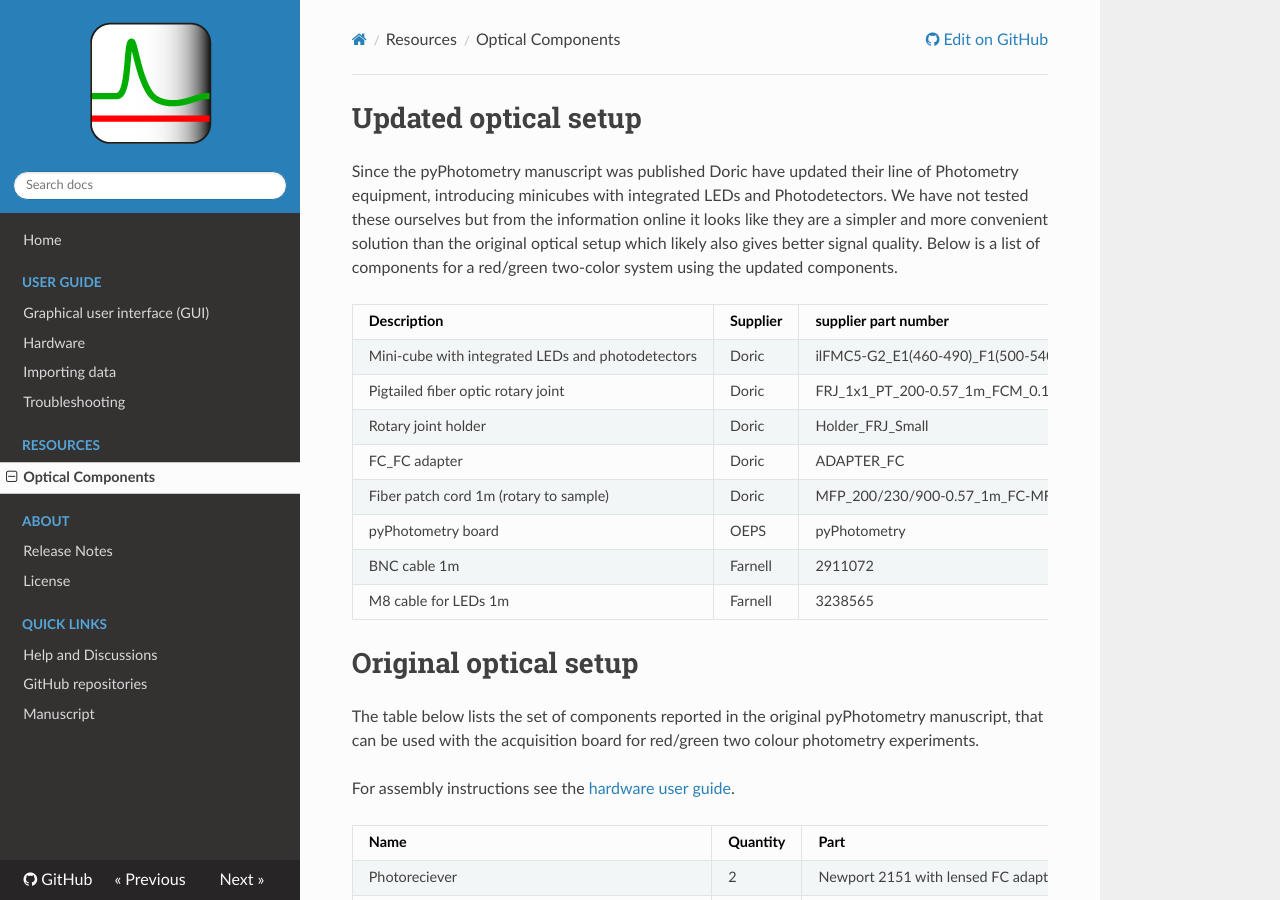
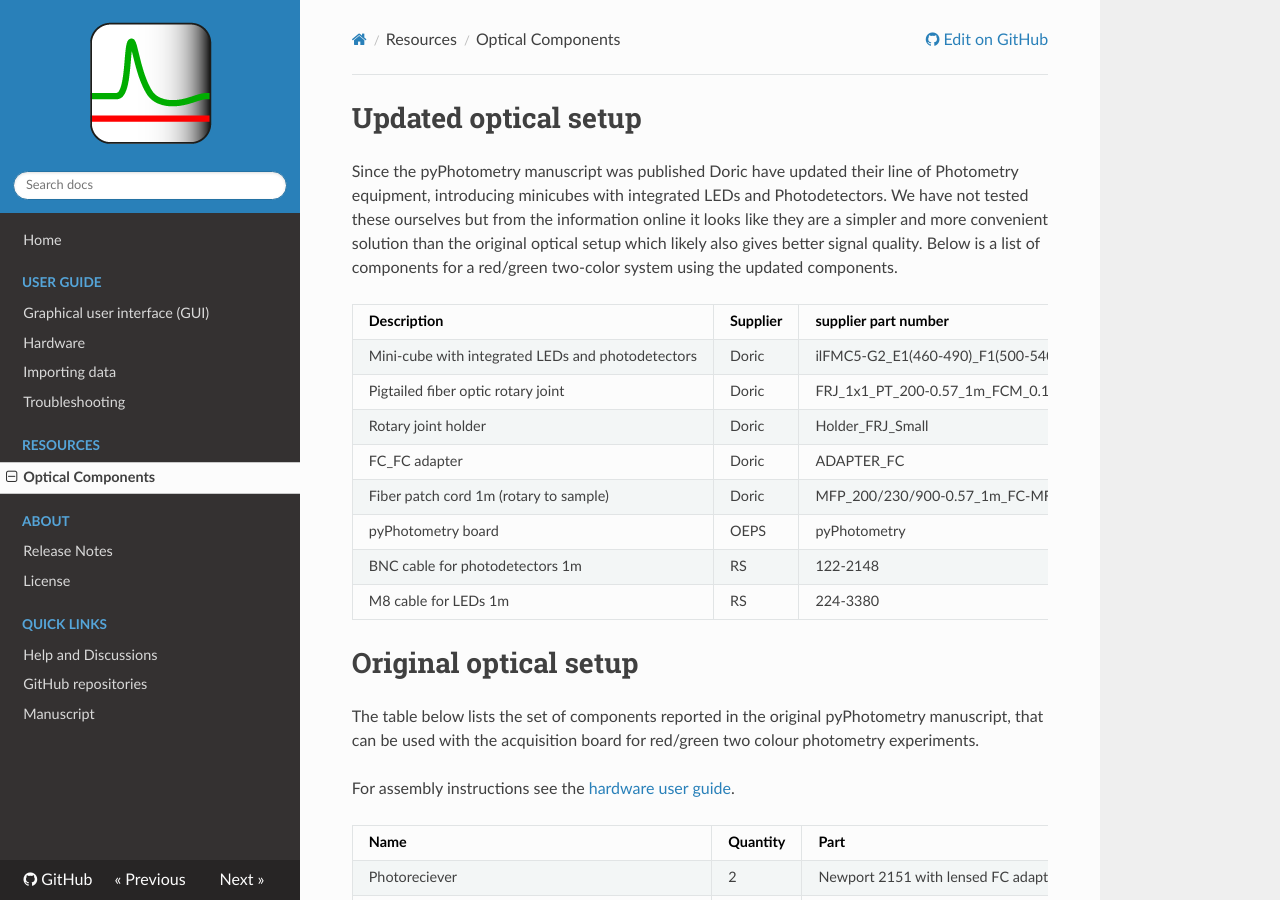
Before and after one commit to pyPhotometry/docs, an MkDocs documentation site: the page built from docs/resources/optical-components.md, in a window 1280 px wide and 900 px high. Built offline with MkDocs 1.6.1, drawn with Linux system fonts in a browser that asks for light colours; nearby versions of some CDN libraries.

Commit message:
Updated part number for cables as old part was discontinued.

```diff
--- a/docs/resources/optical-components.md
+++ b/docs/resources/optical-components.md
@@ -10,8 +10,8 @@ Since the pyPhotometry manuscript was published Doric have updated their line of
 | FC_FC adapter                                     | Doric    | ADAPTER_FC                                                  | 1         |
 | Fiber patch cord 1m  (rotary to sample)           | Doric    | MFP_200/230/900-0.57_1m_FC-MF1.25(F)_LAF                    | 1         |
 | pyPhotometry board                                | OEPS     | pyPhotometry                                                | 1         |
-| BNC cable 1m                                      | Farnell  | 2911072                                                     | 2         |
-| M8 cable for LEDs 1m                              | Farnell  | 3238565                                                     | 2         |
+| BNC cable for photodetectors 1m                   | RS       | 122-2148                                                    | 2         |
+| M8 cable for LEDs 1m                              | RS       | 224-3380                                                    | 2         |
 
 # Original optical setup
 
```
